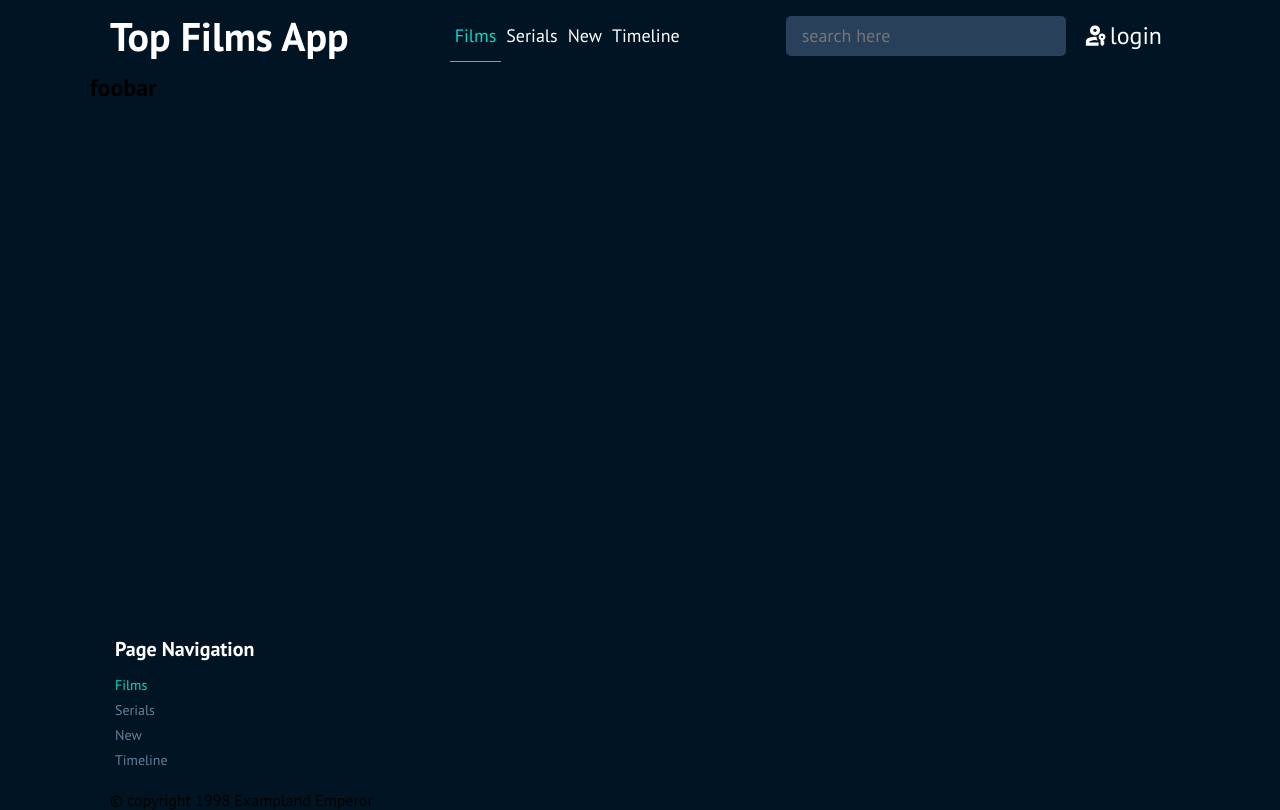
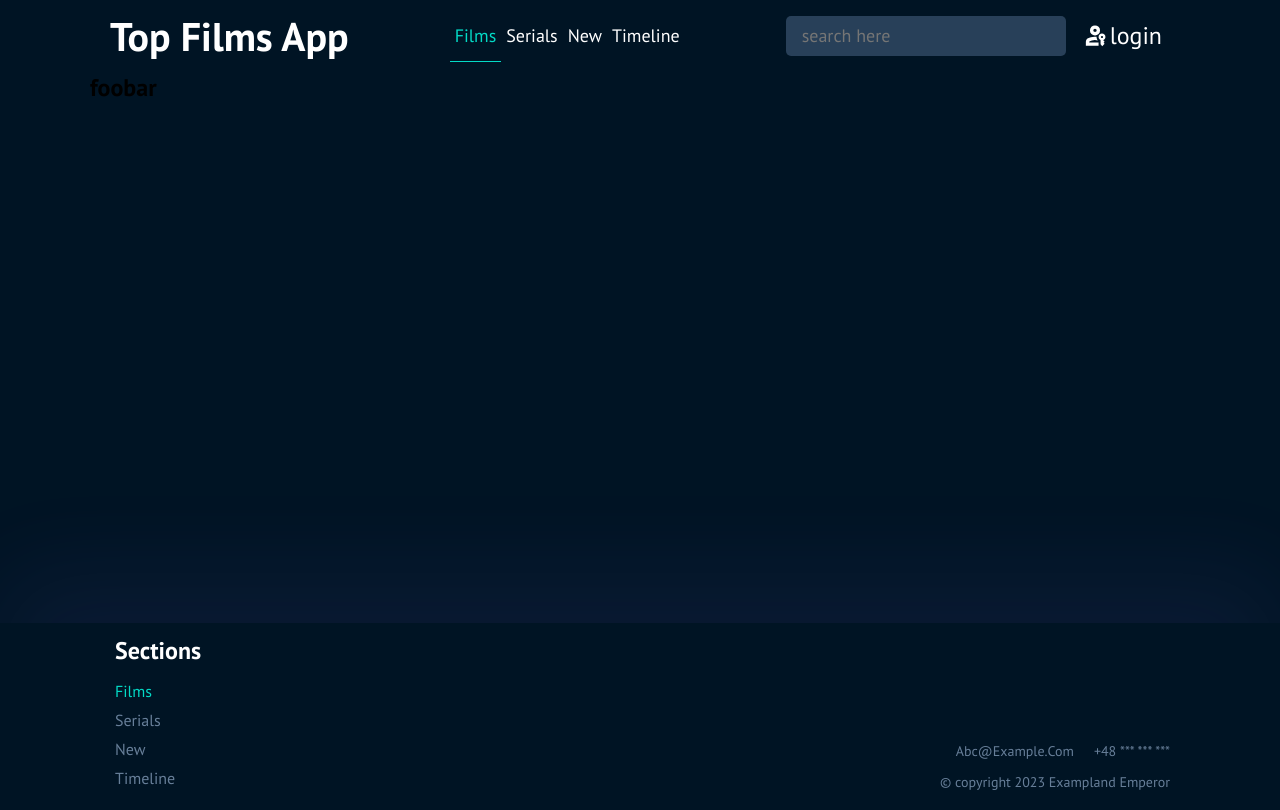
Before and after one commit to AntonOshurek/top-films-app, a Next.js app: page / in a window 1280 px wide. Built offline with nearby package versions, Linux system fonts and the light colour scheme.

Commit message:
create footer contack and layout

```diff
--- a/components/app-footer/app-footer.module.css
+++ b/components/app-footer/app-footer.module.css
@@ -1,5 +1,40 @@
 .app-footer {
 	width: 100%;
+	background-color: var(--bg);
+
+	box-shadow: 0 -50px 100px rgba(136, 113, 249, 0.07);
+}
+
+.app-footer__wrap {
+	display: grid;
+	grid-template-columns: max-content 1fr;
+	grid-template-rows: 1fr min-content;
+	align-content: flex-start;
+	justify-content: flex-start;
+	grid-row-gap: 15px;
 
 	padding: 10px var(--standard-side-padding);
 }
+
+.app-footer__navigation {
+	grid-column: 1/2;
+	grid-row: 1/-1;
+}
+
+.app-footer__contact {
+	grid-row: 1/2;
+	grid-column: 2/-1;
+}
+
+.app-footer__copyright {
+	grid-row: 2/-1;
+	grid-column: 2/-1;
+	justify-self: flex-end;
+	width: max-content;
+
+	font-family: var(--basic-font);
+	font-size: var(--label-small-size);
+	font-weight: var(--label-small-weight);
+	line-height: var(--label-small-line-height);
+	color: var(--sub-text-color);
+}
--- a/components/app-footer/app-footer.tsx
+++ b/components/app-footer/app-footer.tsx
@@ -1,14 +1,19 @@
 /* components */
 import { FooterNav } from '../';
+import FooterContact from './footer-contact/footer-contact';
 /* styles */
 import style from './app-footer.module.css';
 
 const AppFooter = () => {
 	return (
-		<footer className={`${style['app-footer']} container`}>
-			<FooterNav />
+		<footer className={`${style['app-footer']}`}>
+			<div className={`${style['app-footer__wrap']} container`}>
+				<FooterNav additionalStyleClass={`${style['app-footer__navigation']}`} />
 
-			<p>© copyright 1998 Exampland Emperor</p>
+				<FooterContact additionalStyleClass={`${style['app-footer__contact']}`} />
+
+				<p className={`${style['app-footer__copyright']}`}>© copyright 2023 Exampland Emperor</p>
+			</div>
 		</footer>
 	);
 };
--- /dev/null
+++ b/components/app-footer/footer-contact/footer-contact.module.css
@@ -0,0 +1,22 @@
+.footer-contact {
+	display: flex;
+	align-items: flex-end;
+	justify-content: flex-end;
+	gap: 20px;
+}
+
+.footer-contact__link {
+	width: max-content;
+
+	font-family: var(--basic-font);
+	font-size: var(--label-small-size);
+	font-weight: var(--label-small-weight);
+	line-height: var(--label-small-line-height);
+	color: var(--sub-text-color);
+	text-decoration: none;
+	text-transform: capitalize;
+}
+
+.footer-contact__link:hover {
+	color: var(--link-hover-color);
+}
--- /dev/null
+++ b/components/app-footer/footer-contact/footer-contact.tsx
@@ -0,0 +1,24 @@
+/* styles */
+import style from './footer-contact.module.css';
+
+interface IFooterContactProps {
+	additionalStyleClass?: string;
+}
+
+const FooterContact = ({ additionalStyleClass }: IFooterContactProps) => {
+	return (
+		<section
+			className={`${style['footer-contact']} ${additionalStyleClass && additionalStyleClass}`}
+		>
+			<h5 className="visually-hidden">Contact information</h5>
+			<a className={`${style['footer-contact__link']}`} href="mailto: abc@example.com">
+				abc@example.com
+			</a>
+			<a className={`${style['footer-contact__link']}`} href="tel:+48*********">
+				+48 *** *** ***
+			</a>
+		</section>
+	);
+};
+
+export default FooterContact;
--- a/components/footer-nav/footer-nav.module.css
+++ b/components/footer-nav/footer-nav.module.css
@@ -13,9 +13,9 @@
 	padding: 2px 5px;
 
 	font-family: var(--basic-font);
-	font-size: var(--heading-xsmall-size);
-	font-weight: var(--heading-xsmall-weight);
-	line-height: var(--heading-xsmall-line-height);
+	font-size: var(--heading-small-size);
+	font-weight: var(--heading-small-weight);
+	line-height: var(--heading-small-line-height);
 	color: var(--main-text-color);
 	text-decoration: none;
 	text-transform: capitalize;
@@ -47,9 +47,9 @@
 	padding: 2px 5px;
 
 	font-family: var(--basic-font);
-	font-size: var(--label-small-size);
-	font-weight: var(--label-small-weight);
-	line-height: var(--label-small-line-height);
+	font-size: var(--label-medium-size);
+	font-weight: var(--label-medium-weight);
+	line-height: var(--label-medium-line-height);
 	color: var(--sub-text-color);
 	text-decoration: none;
 	text-transform: capitalize;
--- a/components/footer-nav/footer-nav.tsx
+++ b/components/footer-nav/footer-nav.tsx
@@ -5,12 +5,16 @@ import Link from 'next/link';
 /* styles */
 import style from './footer-nav.module.css';
 
-const FooterNav = () => {
+interface IFooterNavProps {
+	additionalStyleClass?: string;
+}
+
+const FooterNav = ({ additionalStyleClass }: IFooterNavProps) => {
 	const pathName = usePathname();
 
 	return (
-		<section className={`${style['footer-nav']}`}>
-			<h2 className={`${style['footer-nav__title']}`}>Page navigation</h2>
+		<section className={`${style['footer-nav']} ${additionalStyleClass && additionalStyleClass}`}>
+			<h5 className={`${style['footer-nav__title']}`}>Sections</h5>
 
 			<ul className={`${style['footer-nav__list']}`}>
 				<li className={`${style['footer-nav__item']}`}>
```
